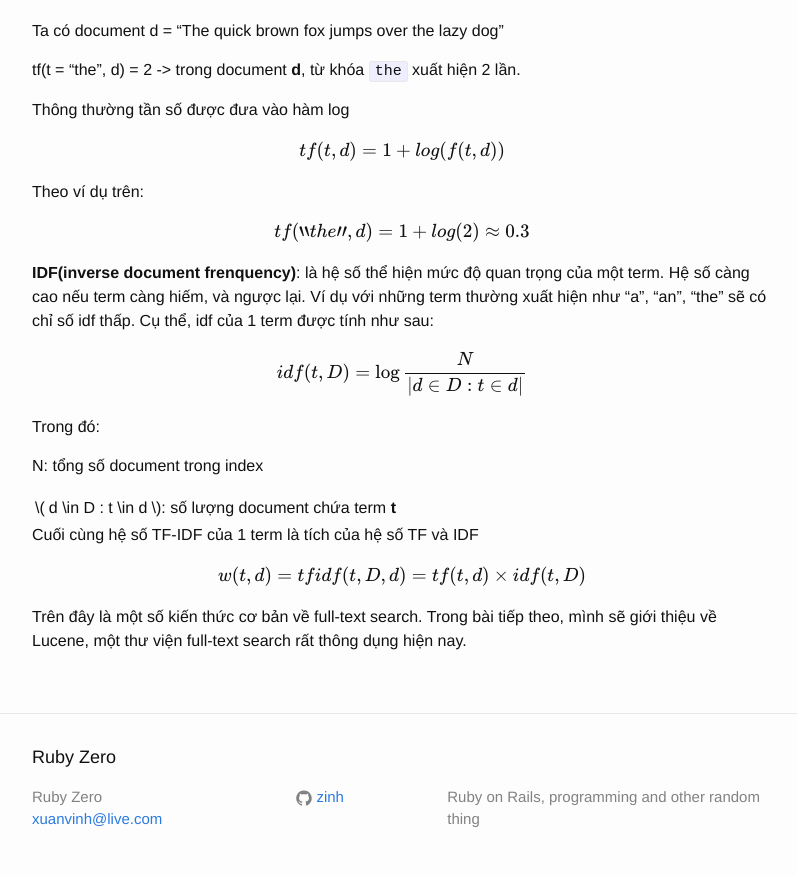
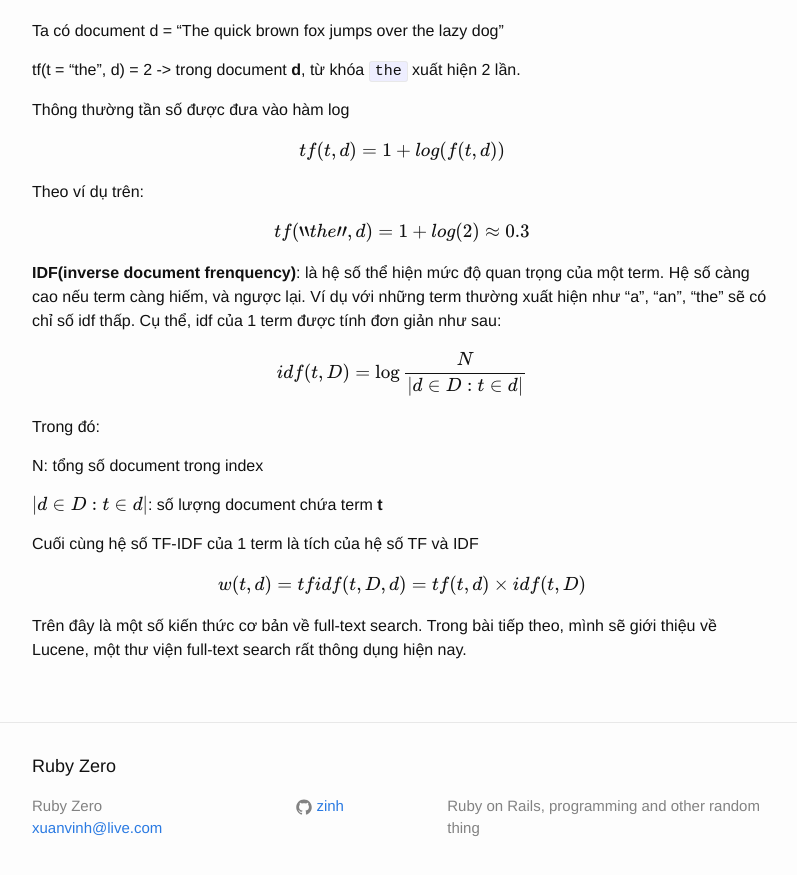
Before and after one commit to zinh/zinh.github.io, a Jekyll site: the page built from _posts/2014-11-23-solr-lucene-an-introduction.markdown, in a window 1280 px wide and 900 px high, scrolled down 3124 px. Shown: the top 875 px of the window, without its empty margins (238-1035 px from the left). Built offline with Jekyll 4.4.1, drawn with Linux system fonts in a browser that asks for light colours; formulas are drawn with MathJax 3.

Commit message:
lucene 01 update

```diff
--- a/_posts/2014-11-23-solr-lucene-an-introduction.markdown
+++ b/_posts/2014-11-23-solr-lucene-an-introduction.markdown
@@ -136,7 +136,7 @@ $$
 tf(``the", d) = 1 + log(2) \approx 0.3
 $$
 
-__IDF(inverse document frenquency)__: là hệ số thể hiện mức độ quan trọng của một term. Hệ số càng cao nếu term càng hiếm, và ngược lại. Ví dụ với những term thường xuất hiện như "a", "an", "the" sẽ có chỉ số idf thấp. Cụ thể, idf của 1 term được tính như sau:
+__IDF(inverse document frenquency)__: là hệ số thể hiện mức độ quan trọng của một term. Hệ số càng cao nếu term càng hiếm, và ngược lại. Ví dụ với những term thường xuất hiện như "a", "an", "the" sẽ có chỉ số idf thấp. Cụ thể, idf của 1 term được tính đơn giản như sau:
 
 $$
 idf(t, D) = \log{\frac{N}{|d \in D : t \in d|}}
@@ -146,7 +146,7 @@ Trong đó:
 
 N: tổng số document trong index
 
-\\(|d \in D : t \in d|\\): số lượng document chứa term __t__
+\\(\|d \in D : t \in d\|\\): số lượng document chứa term __t__
 
 Cuối cùng hệ số TF-IDF của 1 term là tích của hệ số TF và IDF
 
```
